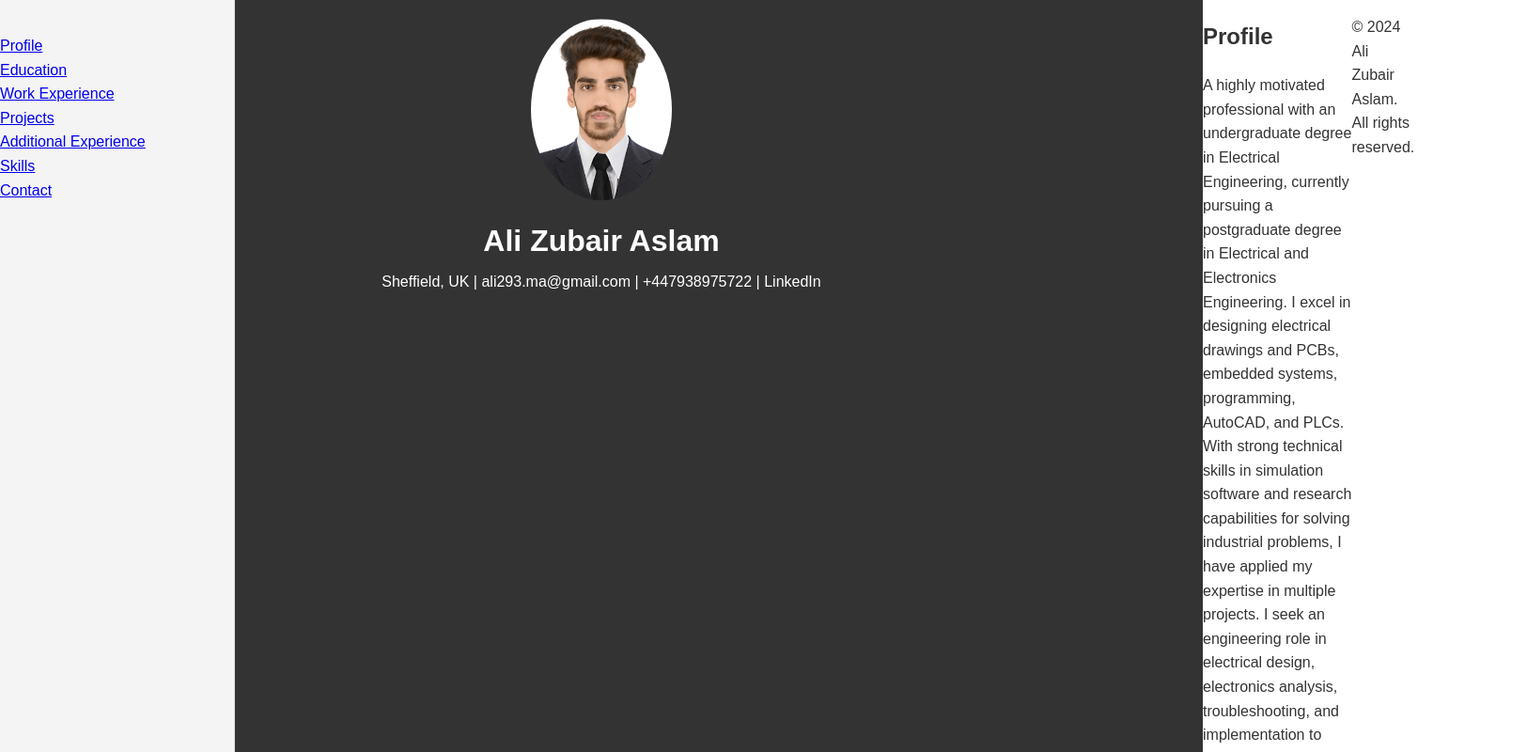
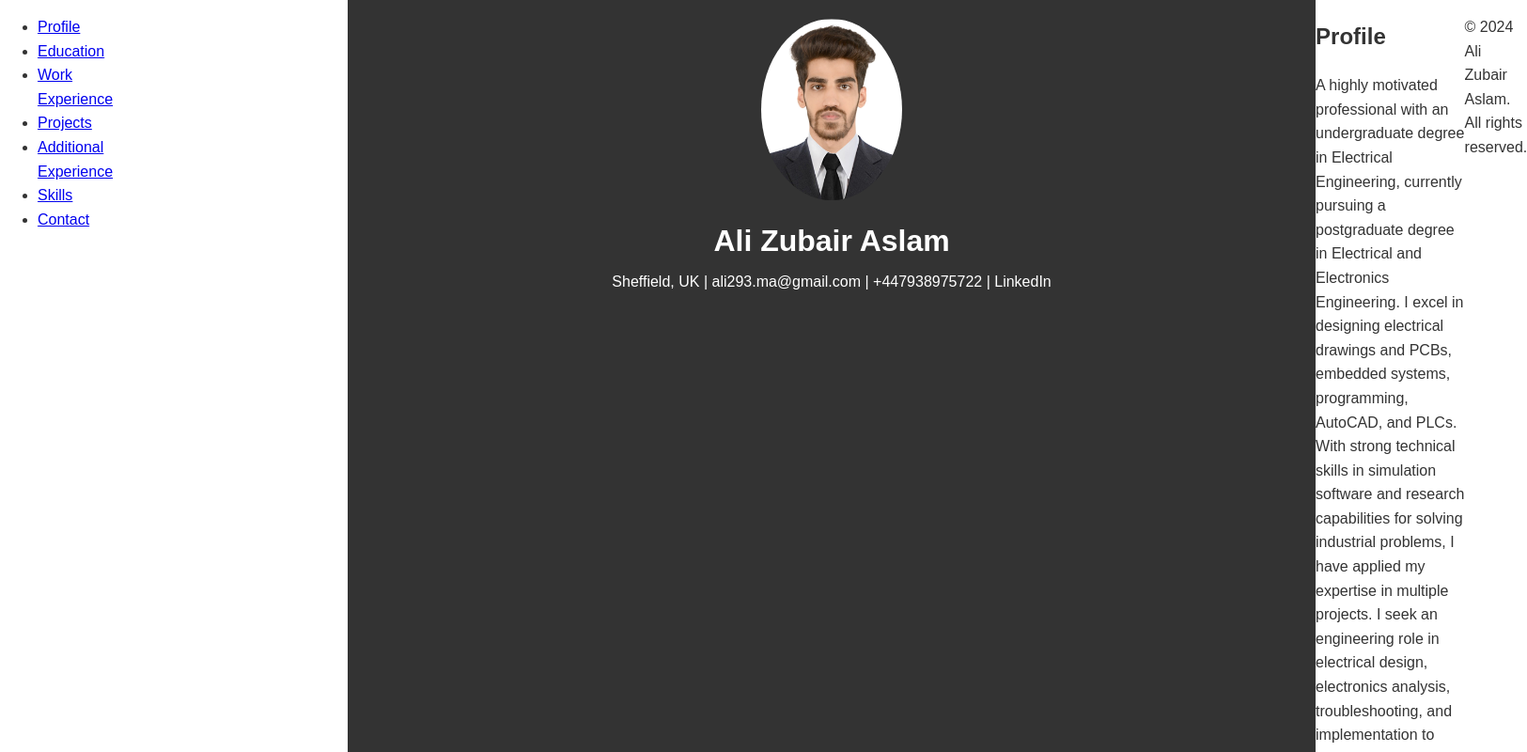
Before and after one commit to AliZ012/AliZ012.github.io, a plain HTML site: page index.html in a window 1280 px wide. Shown: the top 800 px of the page at 94% size, 1625 px wide, since content can reach past the window. Drawn offline with Linux system fonts and the light colour scheme.

Commit message:
styles.css

```diff
--- a/styles.css
+++ b/styles.css
@@ -16,7 +16,8 @@ header {
     padding: 20px;
     text-align: center;
     flex-shrink: 0;
-    width: 100%;
+    width: calc(100% - 250px); /* Adjusted for the width of the sidebar */
+    margin-left: 250px; /* Space for the sidebar */
     box-sizing: border-box;
 }
 
@@ -37,22 +38,4 @@ header p {
 
 header a {
     color: #fff;
-    text-decoration: none;
-}
-
-/* Navigation Styles */
-nav {
-    background: #f4f4f4;
-    border-right: 1px solid #ddd;
-    width: 250px;
-    position: fixed;
-    top: 0;
-    bottom: 0;
-    overflow-y: auto;
-    padding-top: 20px;
-    box-sizing: border-box;
-}
-
-nav ul {
-    list-style: none;
-    padding: 0;
+    text-decoration: none
```
